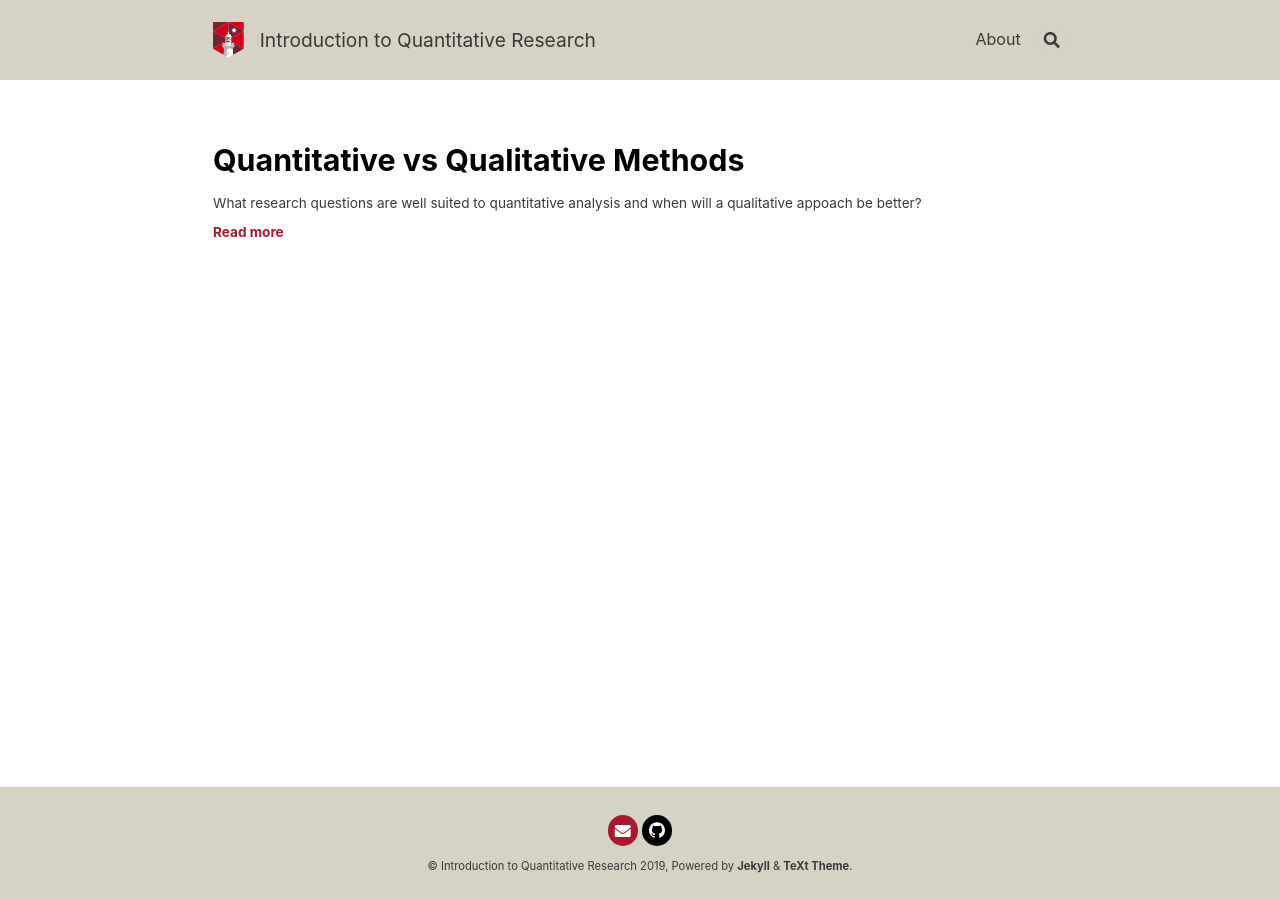
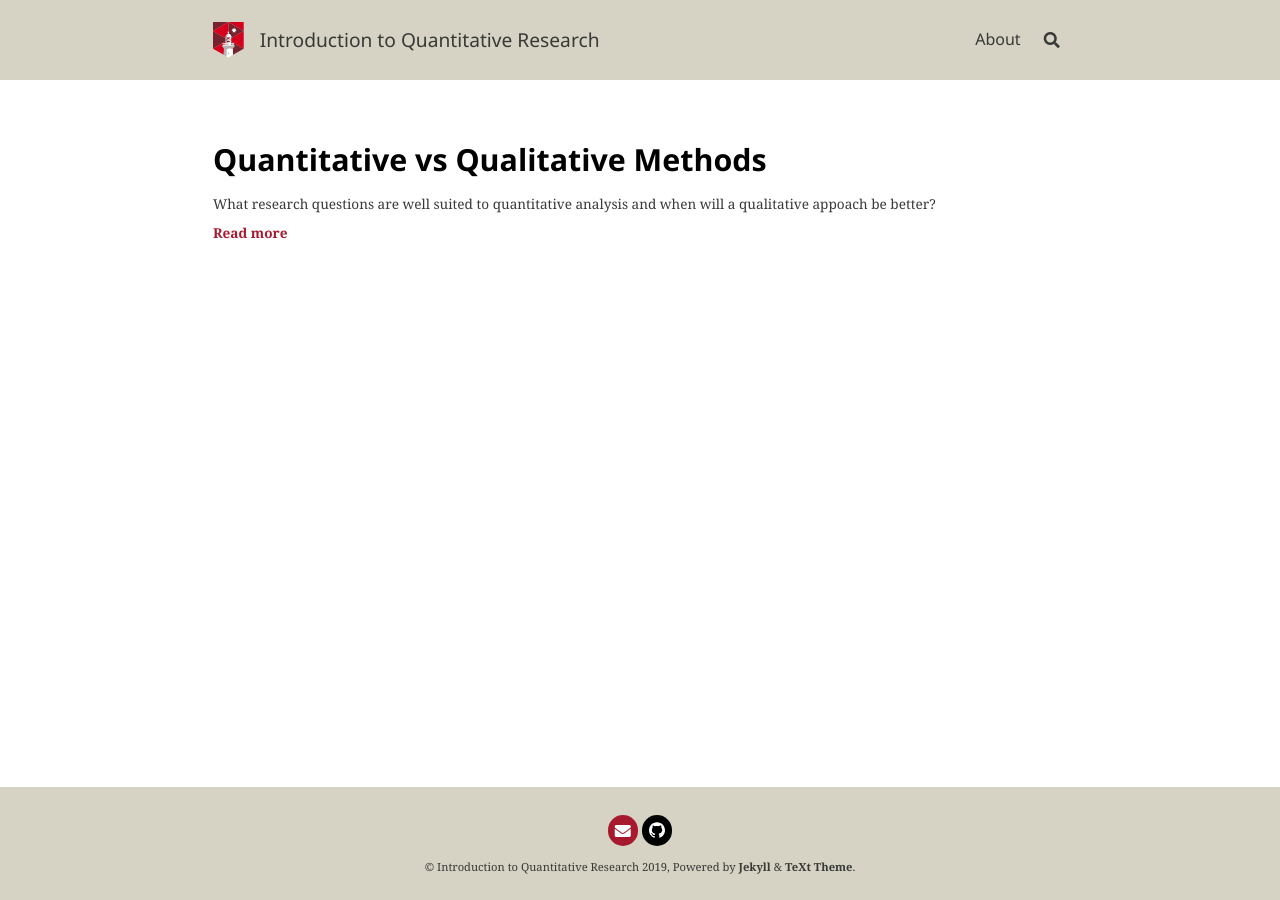
Before and after one commit to humburg/quant-getting-started, a Jekyll site: the page built from index.html, in a window 1280 px wide. Built offline with Jekyll 4.4.1, drawn with Linux system fonts in a browser that asks for light colours; nearby versions of some CDN libraries; the list of posts is cut into pages by our own code.

Commit message:
Tweak fonts

```diff
--- a/_sass/common/_variables.scss
+++ b/_sass/common/_variables.scss
@@ -1,5 +1,5 @@
 $base: (
-  font-family:            (-apple-system, BlinkMacSystemFont, "Segoe UI", Helvetica, Arial, sans-serif),
+  font-family:            ("Quincy CF", Georgia, serif),
   font-family-code:       (Menlo, Monaco, Consolas, Andale Mono, lucida console, Courier New, monospace),
 
   font-size-root:         16px,
--- a/_sass/custom.scss
+++ b/_sass/custom.scss
@@ -22,6 +22,7 @@
     margin-bottom: map-get($spacers, 2);
     font-size: small;
     font-weight: bold;
+    @include title-font;
 }
 
 @mixin activity($icon: none, $icon-width: 400) {
@@ -36,6 +37,15 @@
     }
 }
 
+@mixin title-font {
+    font-family: "Segoe UI", Helvetica, Arial, sans-serif;
+}
+
+.page__main {
+    header,h1,h2,h3,h4,h5,h6 {
+        @include title-font;
+    }
+}
 .article__content {
     .exercise {
         @include activity("\f303", 900);
```
